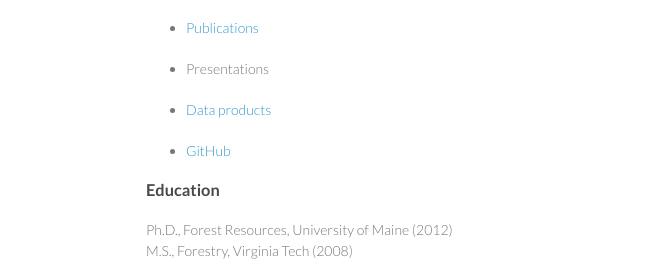
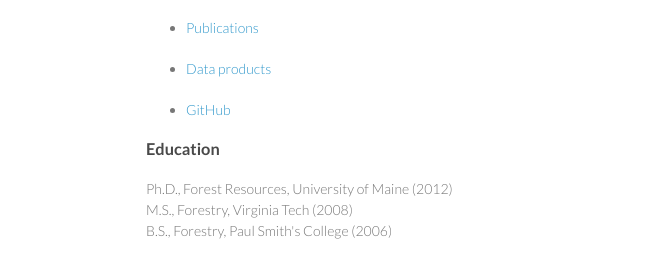
Before and after one commit to mbrussell/matthew, a plain HTML site: page index.html in a window 1280 px wide. Shown: the part 303-564 px from the top of the page, 424-1081 px from the left. Drawn offline with Linux system fonts and the light colour scheme.

Commit message:
updated links

```diff
--- a/index.html
+++ b/index.html
@@ -53,7 +53,6 @@
 <div class="menu">
 <ul>
 <li><p><a href="http://mbrussell.github.io/matthew/pubs.html">Publications</a></p></li>
-<li><p>Presentations</p></li>
 <li><p><a href="http://mbrussell.github.io/matthew/products.html">Data products</a></p></li>
 <li><p><a href="https://github.com/mbrussell">GitHub</a></p></li>
 </ul></div><h3>
```
